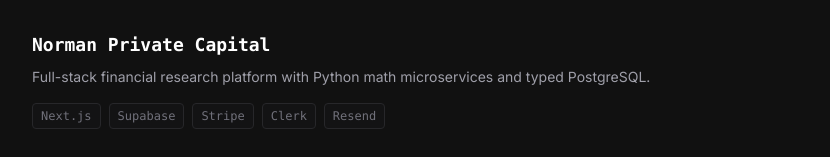
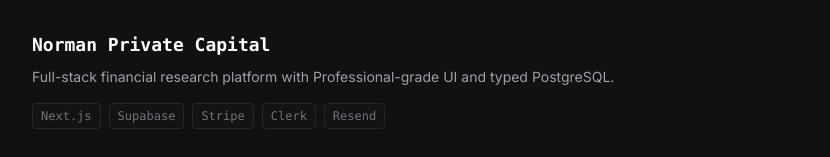
Before and after one commit to AlyGaber0/alygaber.dev, a Next.js app in the folder alyportfolio/: page / in a window 1280 px wide. Shown: the part 530-687 px from the top of the page, without its empty margins (224-1054 px from the left). Built offline with nearby package versions, Linux system fonts and the light colour scheme.

Commit message:
added descripwtion to norman

```diff
--- a/alyportfolio/app/page.tsx
+++ b/alyportfolio/app/page.tsx
@@ -60,7 +60,11 @@
           >
             <Mail size={18} /> {email}
             <span className="text-zinc-500 group-hover:text-zinc-300 transition-colors">
-              {copied ? <Check size={14} className="text-green-500" /> : <Copy size={14} />}
+              {copied ? (
+                <Check size={14} className="text-green-500" />
+              ) : (
+                <Copy size={14} />
+              )}
             </span>
           </button>
         </div>
--- a/alyportfolio/lib/data.ts
+++ b/alyportfolio/lib/data.ts
@@ -13,7 +13,7 @@
     id: "norman",
     title: "Norman Private Capital",
     description:
-      "Full-stack financial research platform with Python math microservices and typed PostgreSQL.",
+      "Full-stack financial research platform with Professional-grade UI and typed PostgreSQL.",
     tags: [
       "Next.js",
       "Supabase",
```
Also changed, not shown: 1 other file (tests, documents, lock files or other folders).
